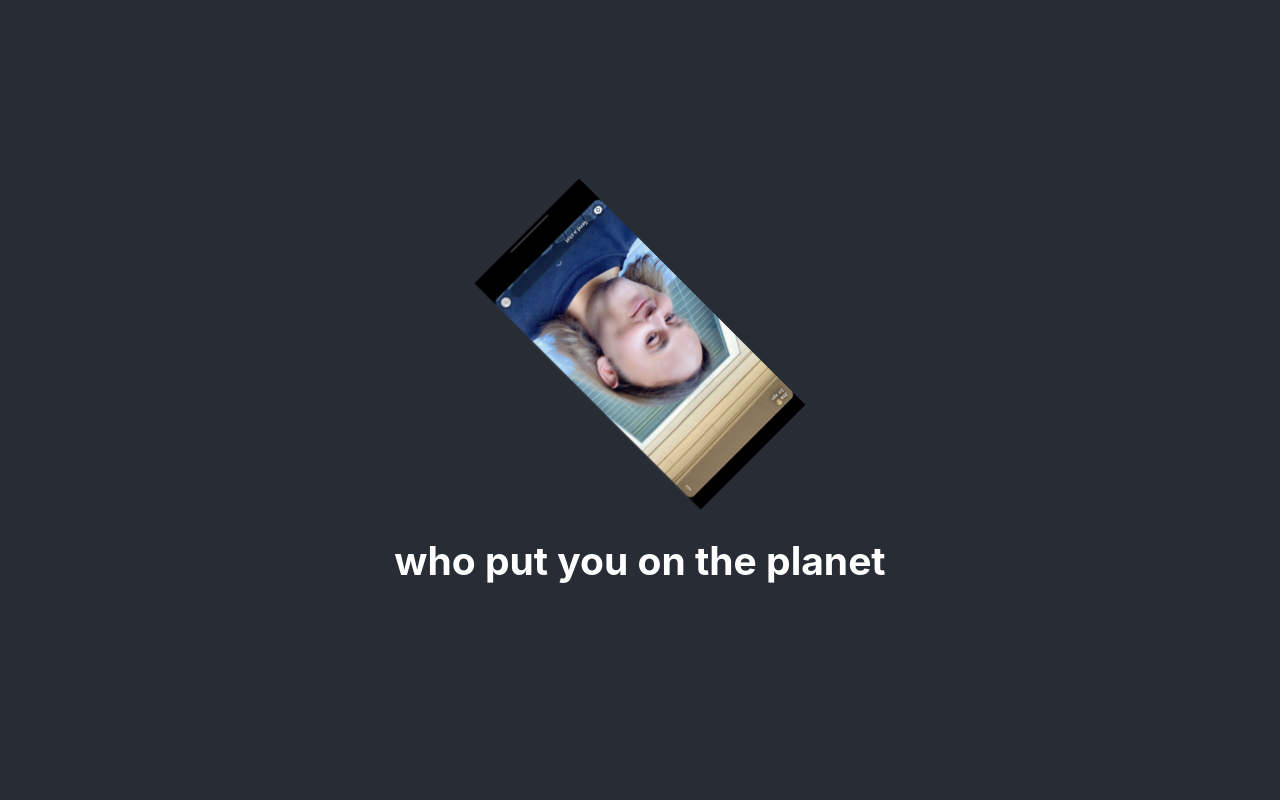
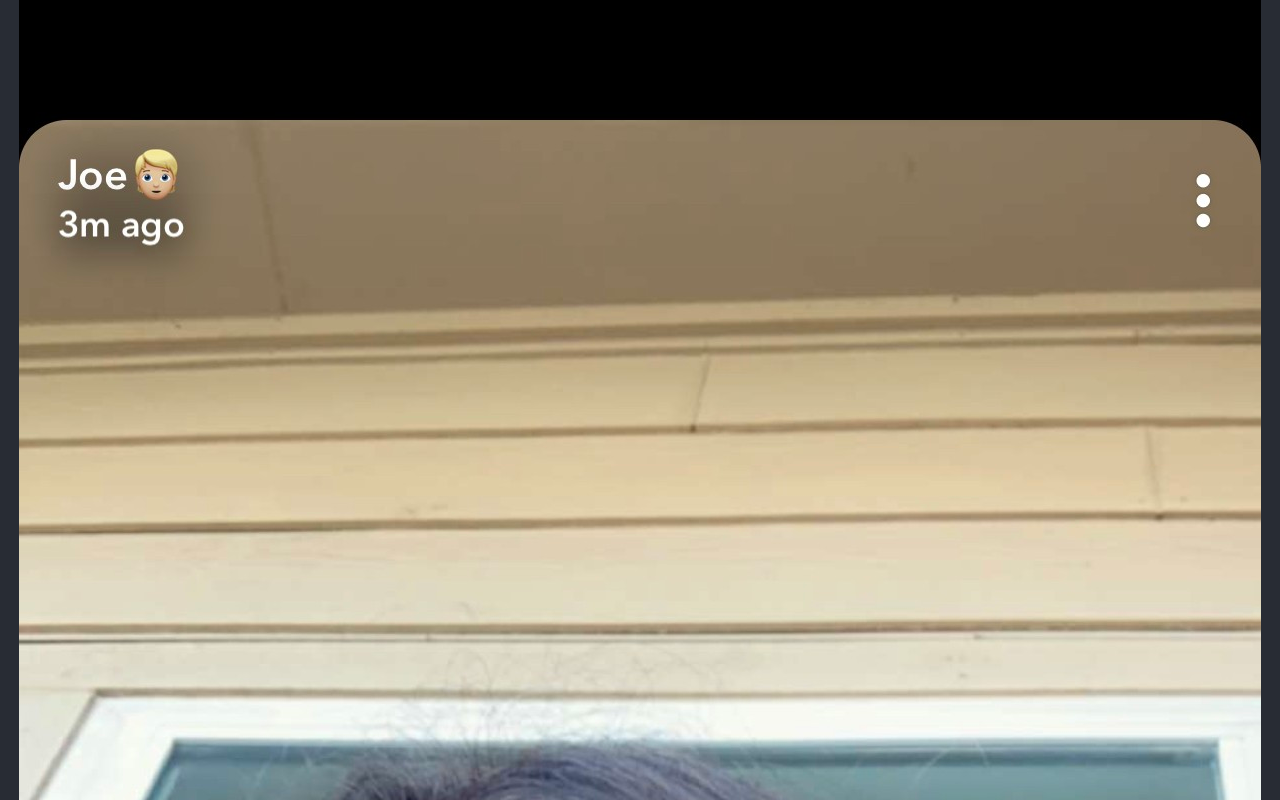
Before and after one commit to benmmiller2018/cirocbois, a React (Create React App) app: page / in a window 1280 px wide. Shown: the top 800 px of the page. Built offline with nearby package versions, Linux system fonts and the light colour scheme.

Commit message:
Update App.js

```diff
--- a/src/App.js
+++ b/src/App.js
@@ -6,7 +6,7 @@ function App() {
   return (
     <div className="App">
       <header className="App-header">
-        <img src={img} className="App-logo"  alt="logo" />
+        <img src={img}   alt="logo" />
         <h2>
           who put you on the planet
         </h2>
```
